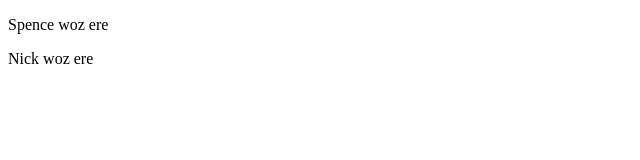
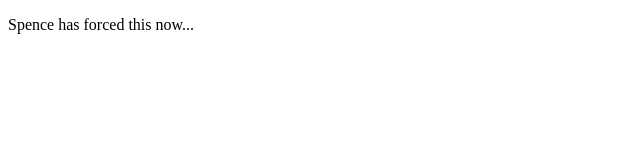
Before and after one commit to NickOcaz/Here-I-am, a plain HTML site: page index.html in a window 1280 px wide. Shown: the whole page, without its empty margins (0-640 px from the left). Drawn offline with Linux system fonts and the light colour scheme.

Commit message:
add something;

```diff
--- a/index.html
+++ b/index.html
@@ -6,7 +6,6 @@
     <title>Document</title>
 </head>
 <body>
-    <p>Spence woz ere</p>
-    <p>Nick woz ere</p>
+    <p>Spence has forced this now...<p>
 </body>
 </html>
```
